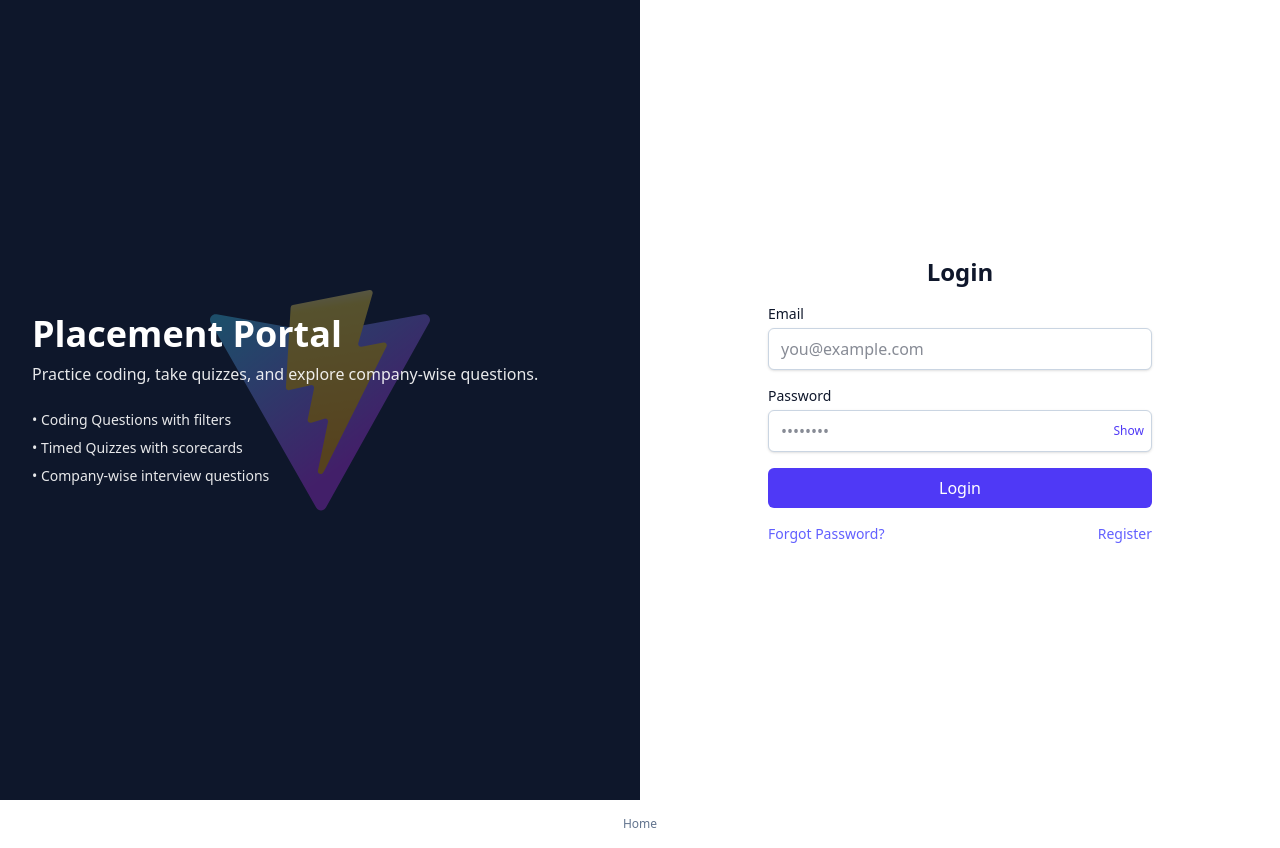
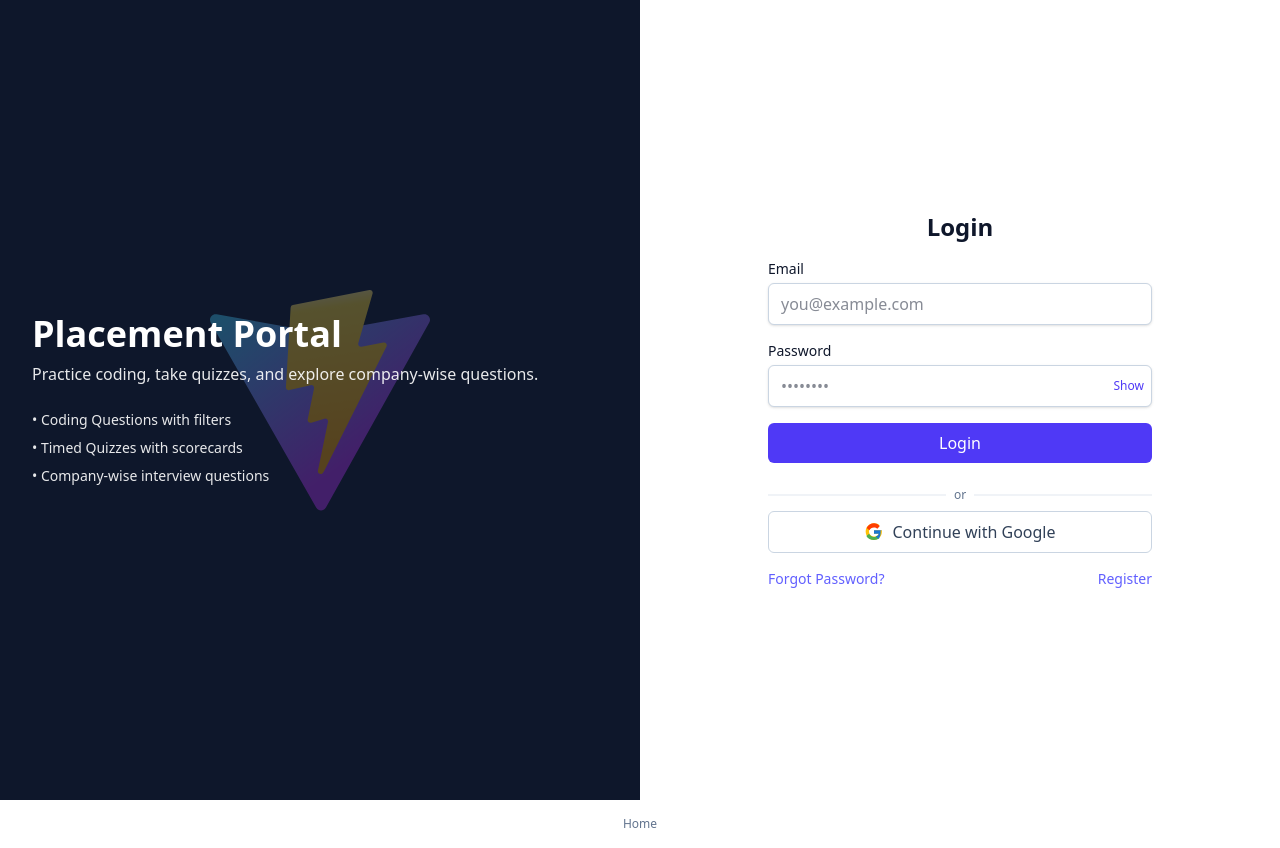
Before and after one commit to BluesIsekai/PlacementPortal, a React (Vite) app: page / in a window 1280 px wide. Built offline with nearby package versions, Linux system fonts and the light colour scheme.

Commit message:
added google auth for login

```diff
--- a/src/pages/Login.jsx
+++ b/src/pages/Login.jsx
@@ -1,6 +1,10 @@
 import { useState } from 'react'
 import { useNavigate } from 'react-router-dom'
-import { signInWithEmailAndPassword } from 'firebase/auth'
+import {
+  signInWithEmailAndPassword,
+  GoogleAuthProvider,
+  signInWithPopup,
+} from 'firebase/auth'
 import { auth, isFirebaseConfigured } from '../lib/firebase'
 
 // Inline styles (Tailwind class strings) grouped for readability
@@ -27,6 +31,9 @@ const styles = {
     'inline-flex w-full items-center justify-center rounded-md bg-indigo-600 px-4 py-2 font-medium text-white transition-colors hover:bg-indigo-700',
   actions: 'flex items-center justify-between text-sm',
   link: 'text-indigo-500 hover:underline',
+  providerWrap: 'space-y-3',
+  googleBtn:
+    'inline-flex w-full items-center justify-center gap-2 rounded-md border border-slate-300 bg-white px-4 py-2 font-medium text-slate-700 hover:bg-slate-50',
 }
 
 export default function Login() {
@@ -48,6 +55,20 @@ export default function Login() {
     } catch (err) {
       const msg = err?.message || 'Login failed'
       setError(msg)
+    } finally {
+      setLoading(false)
+    }
+  }
+
+  const onGoogle = async () => {
+    setError('')
+    setLoading(true)
+    try {
+      const provider = new GoogleAuthProvider()
+      await signInWithPopup(auth, provider)
+      navigate('/dashboard')
+    } catch (err) {
+      setError(err?.message || 'Google sign-in failed')
     } finally {
       setLoading(false)
     }
@@ -120,6 +141,43 @@ export default function Login() {
             {loading ? 'Logging in…' : 'Login'}
           </button>
 
+          <div className={styles.providerWrap}>
+            <div className="relative my-2 text-center text-xs text-slate-500">
+              <span className="relative z-10 bg-white px-2">or</span>
+              <span className="absolute top-1/2 left-0 h-px w-full -translate-y-1/2 bg-slate-200" />
+            </div>
+            <button
+              type="button"
+              className={styles.googleBtn}
+              onClick={onGoogle}
+              disabled={loading}
+            >
+              <svg
+                xmlns="http://www.w3.org/2000/svg"
+                viewBox="0 0 48 48"
+                className="h-5 w-5"
+              >
+                <path
+                  fill="#FFC107"
+                  d="M43.611 20.083H42V20H24v8h11.303C33.826 31.91 29.278 35 24 35c-6.627 0-12-5.373-12-12s5.373-12 12-12c3.059 0 5.842 1.156 7.957 3.043l5.657-5.657C34.676 5.108 29.614 3 24 3 12.954 3 4 11.954 4 23s8.954 20 20 20c10 0 19-7.5 19-20 0-1.341-.138-2.667-.389-3.917z"
+                />
+                <path
+                  fill="#FF3D00"
+                  d="M6.306 14.691l6.571 4.817C14.644 16.264 18.961 13 24 13c3.059 0 5.842 1.156 7.957 3.043l5.657-5.657C34.676 5.108 29.614 3 24 3 16.318 3 9.656 7.337 6.306 14.691z"
+                />
+                <path
+                  fill="#4CAF50"
+                  d="M24 43c5.192 0 9.86-1.742 13.474-4.727l-6.211-5.237C29.278 35 27.017 36 24 36c-5.248 0-9.811-3.106-11.737-7.557l-6.59 5.077C8.974 39.556 15.955 43 24 43z"
+                />
+                <path
+                  fill="#1976D2"
+                  d="M43.611 20.083H42V20H24v8h11.303c-1.094 3.244-3.563 5.854-6.84 7.036l6.211 5.237C36.109 39.205 40 33.5 40 25c0-1.341-.138-2.667-.389-3.917z"
+                />
+              </svg>
+              {loading ? 'Please wait…' : 'Continue with Google'}
+            </button>
+          </div>
+
           <div className={styles.actions}>
             <button type="button" className={styles.link}>
               Forgot Password?
```
